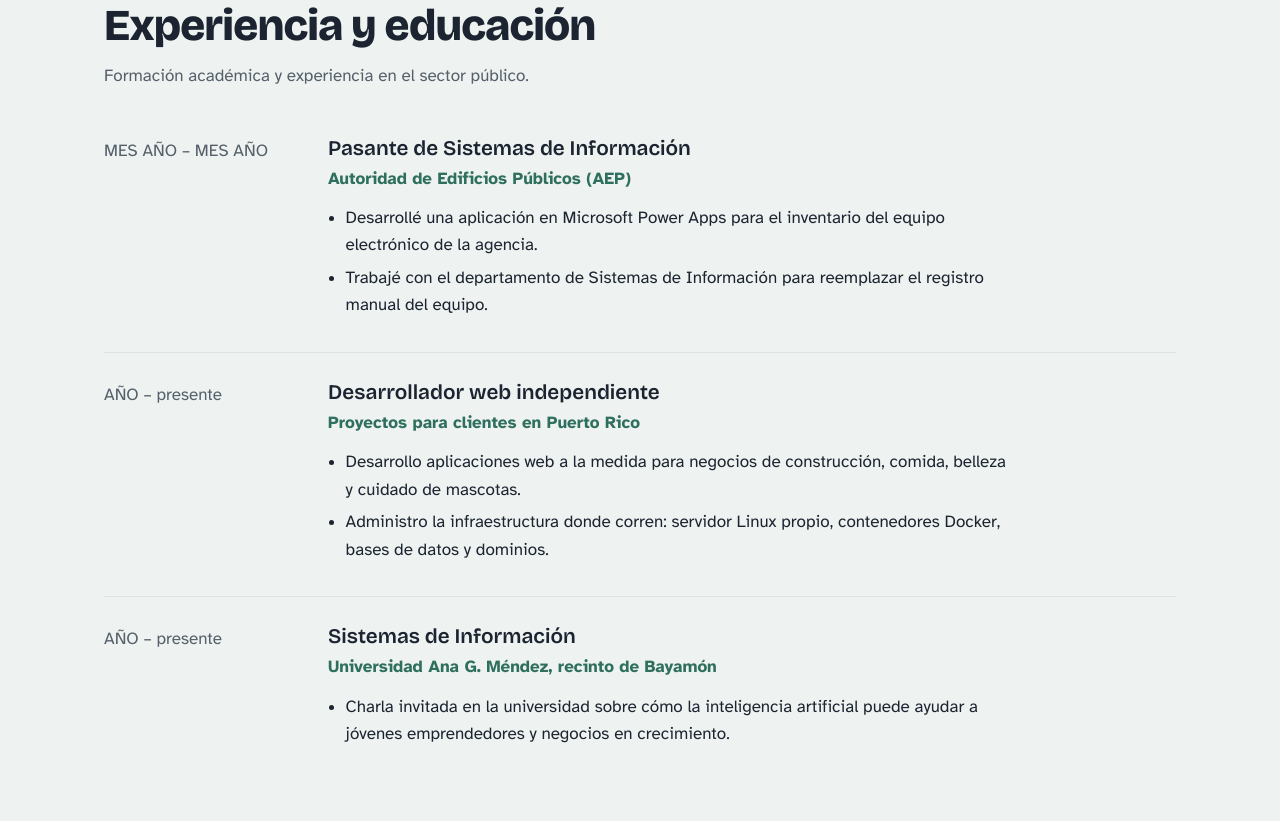
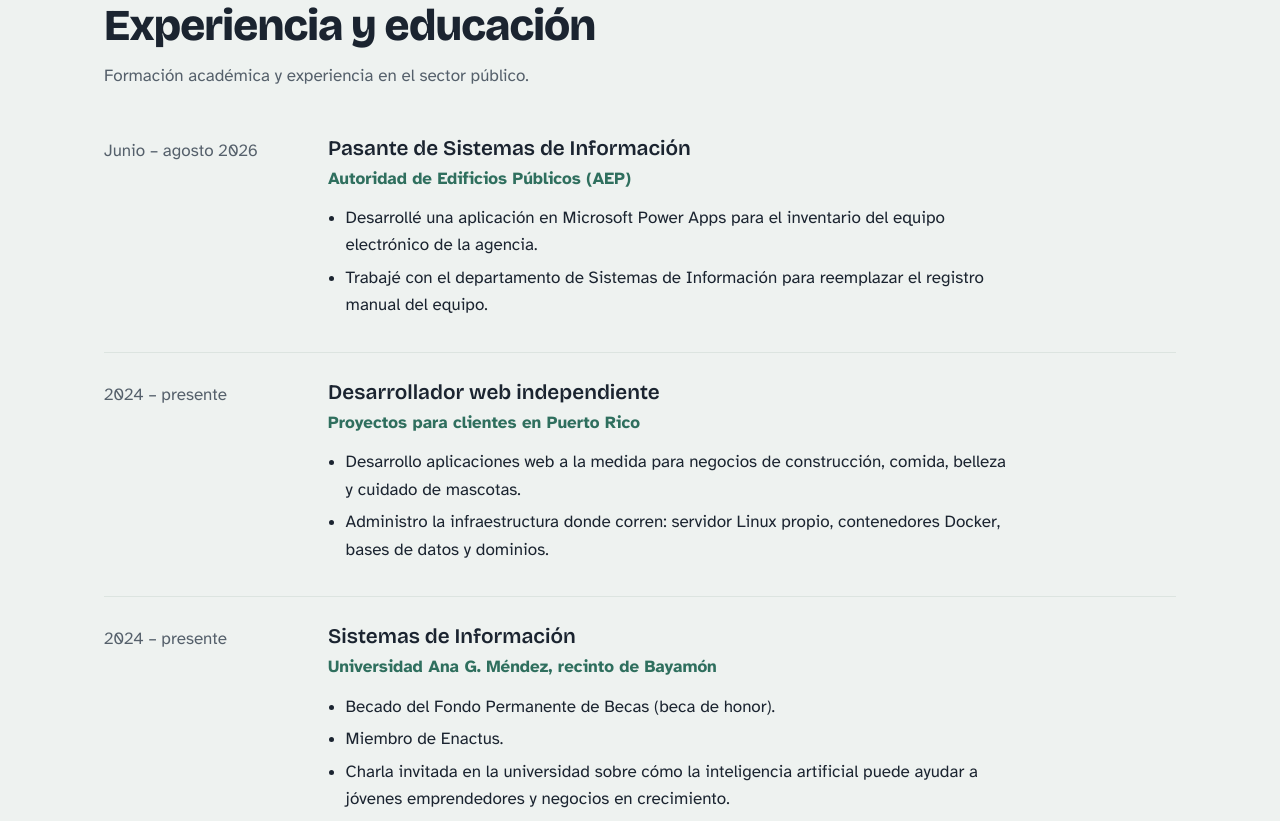
Before and after one commit to diego-apps-santiago/diego-apps-santiago.github.io, a plain HTML site: page index.html in a window 1280 px wide. Shown: the part 773-1594 px from the top of the page. Drawn offline with nearby package versions, Linux system fonts and the light colour scheme.

Commit message:
anos en experiencia

```diff
--- a/index.html
+++ b/index.html
@@ -349,7 +349,7 @@
           </p>
 
           <article class="entry">
-            <p class="when">MES AÑO – MES AÑO</p>
+            <p class="when">Junio – agosto 2026</p>
             <div>
               <h3>Pasante de Sistemas de Información</h3>
               <p class="org">Autoridad de Edificios Públicos (AEP)</p>
@@ -367,7 +367,7 @@
           </article>
 
           <article class="entry">
-            <p class="when">AÑO – presente</p>
+            <p class="when">2024 – presente</p>
             <div>
               <h3>Desarrollador web independiente</h3>
               <p class="org">Proyectos para clientes en Puerto Rico</p>
@@ -385,11 +385,13 @@
           </article>
 
           <article class="entry">
-            <p class="when">AÑO – presente</p>
+            <p class="when">2024 – presente</p>
             <div>
               <h3>Sistemas de Información</h3>
               <p class="org">Universidad Ana G. Méndez, recinto de Bayamón</p>
               <ul>
+                <li>Becado del Fondo Permanente de Becas (beca de honor).</li>
+                <li>Miembro de Enactus.</li>
                 <li>
                   Charla invitada en la universidad sobre cómo la inteligencia
                   artificial puede ayudar a jóvenes emprendedores y negocios en
```
